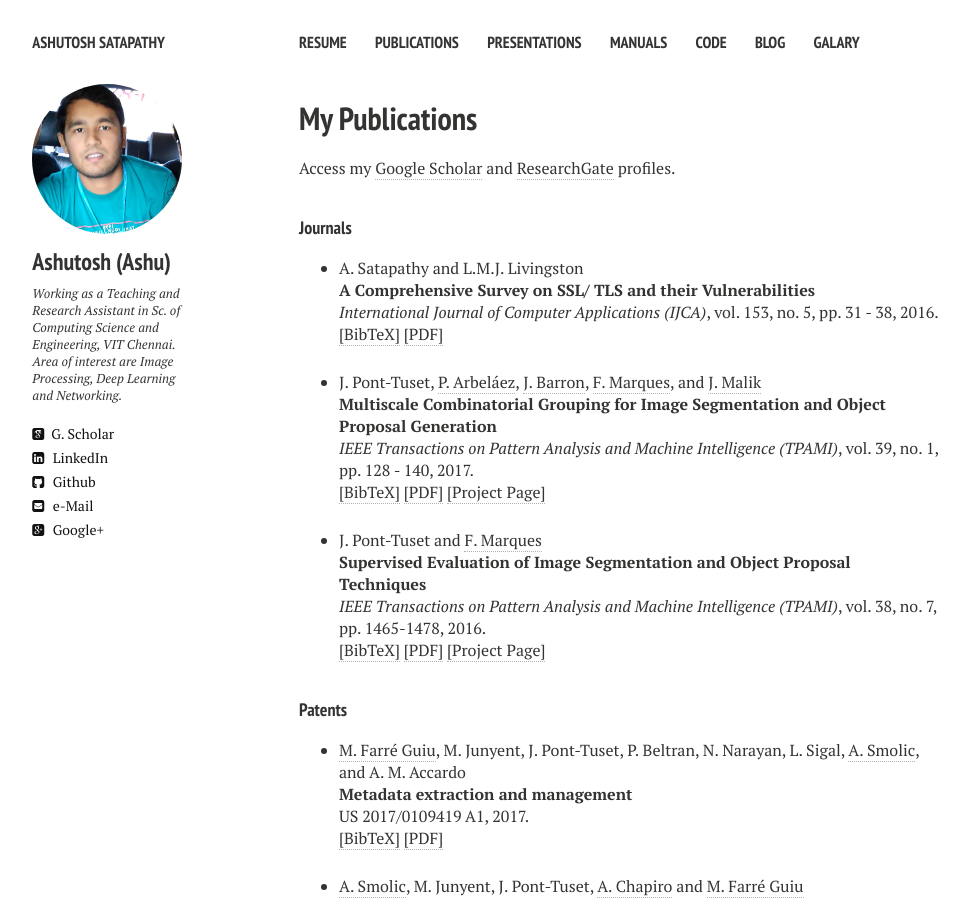
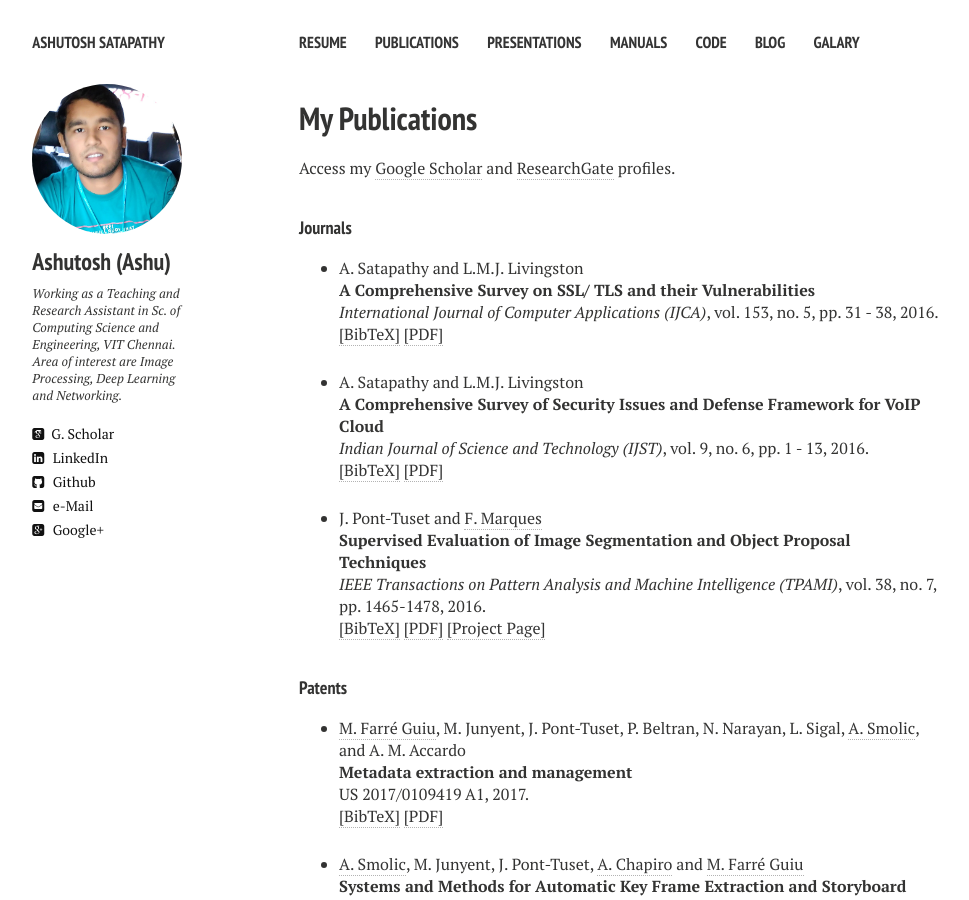
Before and after one commit to ashutoshsatapathy1990/ashutoshsatapathy1990.github.io, a Jekyll site: the page built from publications.md, in a window 1280 px wide and 900 px high. Shown: the whole window, without its empty margins (21-990 px from the left). Built offline with Jekyll 4.4.1, drawn with Linux system fonts in a browser that asks for light colours; nearby versions of some CDN libraries.

Commit message:
Update publications.html

```diff
--- a/_layouts/publications.html
+++ b/_layouts/publications.html
@@ -113,39 +113,37 @@ pp. 31 - 38,
 </li>
 
 
-    <!-- Item: Pont-Tuset2017 -->
+    <!-- Item: ashutosh2016a -->
     <li ><p>
-    J. Pont-Tuset, <a href="https://biomedicalcomputervision.uniandes.edu.co" target="_blank">P. Arbeláez</a>, <a href="http://www.cs.berkeley.edu/~barron/" target="_blank">J. Barron</a>, <a href="https://imatge.upc.edu/web/ferran" target="_blank">F. Marques</a>, and <a href="http://www.cs.berkeley.edu/~malik/" target="_blank">J. Malik</a>
-    <br><b>Multiscale Combinatorial Grouping for Image Segmentation and Object Proposal Generation</b><br>
-<i>IEEE Transactions on Pattern Analysis and Machine Intelligence (TPAMI)</i>,
-vol. 39,
-no. 1,
-pp. 128 - 140,
-
-2017.
+    A. Satapathy and L.M.J. Livingston
+    <br><b>A Comprehensive Survey of Security Issues and Defense Framework for VoIP Cloud</b><br>
+<i>Indian Journal of Science and Technology (IJST)</i>,
+vol. 9,
+no. 6,
+pp. 1 - 13,
+2016.
 
 <br />
-    <a href="javascript:toggleBibtex('Pont-Tuset2017')">[BibTeX]</a>
-    <a href="http://ieeexplore.ieee.org/document/7423791/" target="_blank">[PDF]</a> <a href="http://www.eecs.berkeley.edu/Research/Projects/CS/vision/grouping/mcg/" target="_blank">
-    [Project Page]</a>
+    <a href="javascript:toggleBibtex('ashutosh2016a')">[BibTeX]</a>
+    <a href="https://www.dropbox.com/s/lzdmqeud1g5gpvu/defence-framework-VoIP.pdf?dl=0" target="_blank">[PDF]</a>
 </p>
-<div id="bib_Pont-Tuset2017" class="bibtex noshow">
+<div id="bib_ashutosh2016a" class="bibtex noshow">
 <pre>
-@article{Pont-Tuset2017,
-  author = {J. Pont-Tuset and P. Arbel\'{a}ez and J. Barron and F.Marques and J. Malik},
-  title = {Multiscale Combinatorial Grouping for Image Segmentation and Object Proposal Generation},
-  journal = {IEEE Transactions on Pattern Analysis and Machine Intelligence (TPAMI)},
-  year = {2017},
-  volume = {39},
-  number = {1},
-  pages = {128 - 140}
+@article{ashutosh2016a,
+  author = {A. Satapathy and L.M.J. Livingston},
+  title = {A Comprehensive Survey of Security Issues and Defense Framework for VoIP Cloud},
+  journal = {Indian Journal of Science and Technology (IJST)},
+  year = {2016},
+  volume = {9},
+  number = {6},
+  pages = {1 - 13}
 }
 </pre>
 </div>
 </li>
 
 
-<!-- Item: Pont-Tuset2016a -->
+<!-- Item: ashutosh2013 -->
 <li ><p>
 J. Pont-Tuset and <a href="https://imatge.upc.edu/web/ferran" target="_blank">F. Marques</a>
 <br><b>Supervised Evaluation of Image Segmentation and Object Proposal Techniques</b><br>
```
